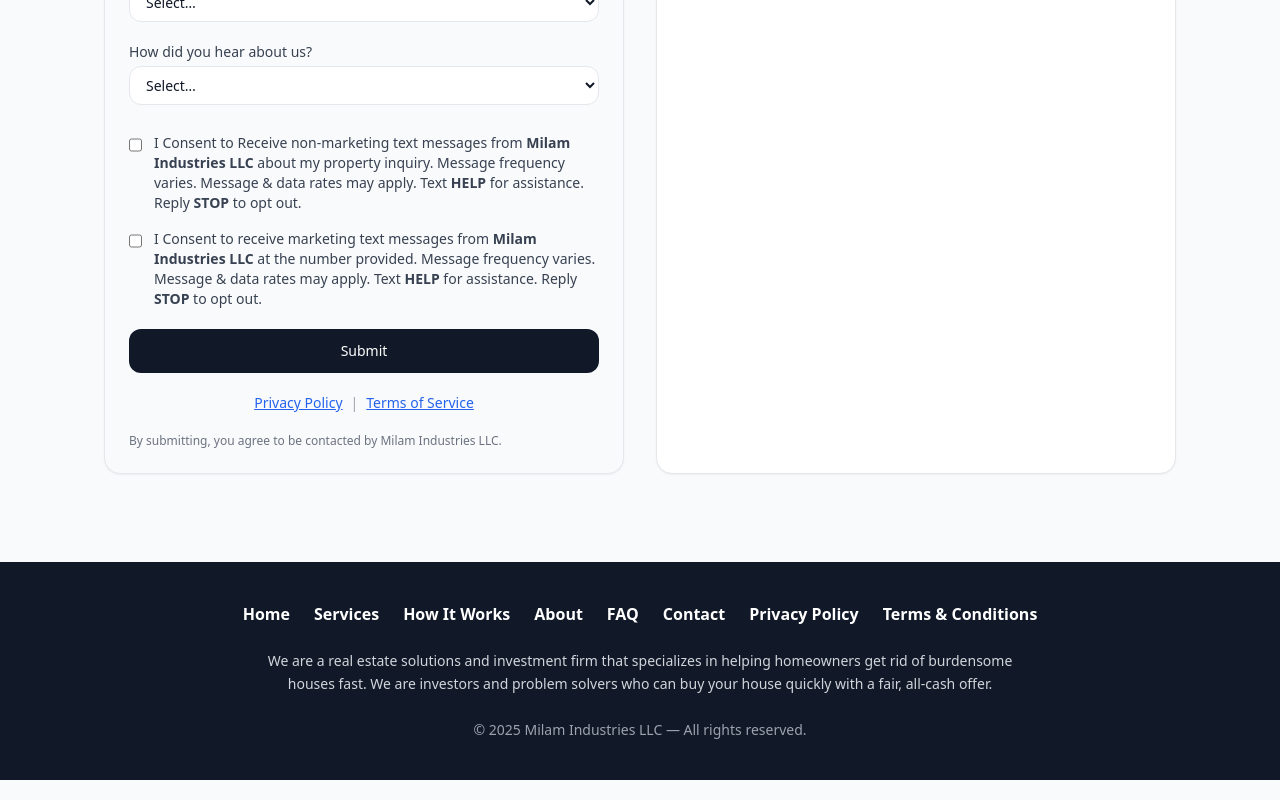
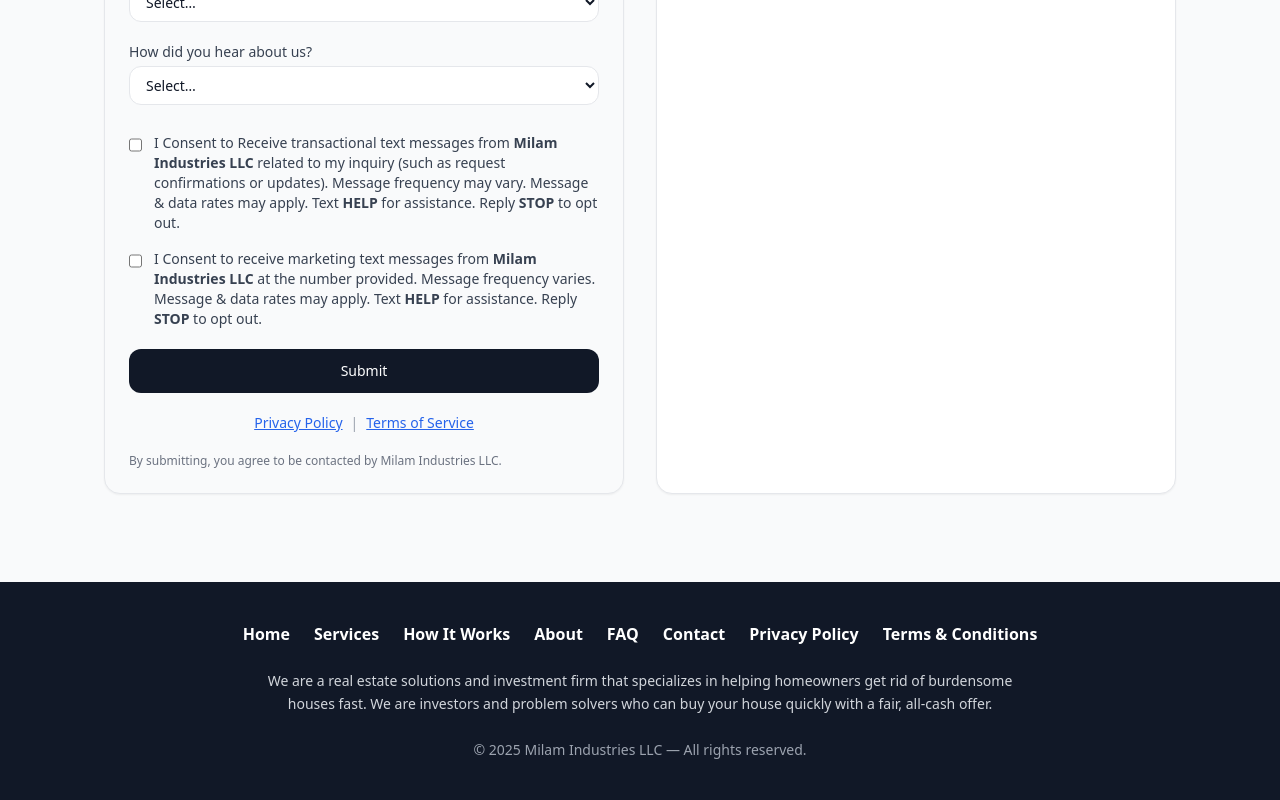
Before and after one commit to milamindustries/milamindustries-site, a Next.js app in the folder milamindustries-site/: page /contact in a window 1280 px wide. Shown: the part 1554-2354 px from the top of the page. Built offline with nearby package versions, Linux system fonts and the light colour scheme.

Commit message:
chore(contact): update transactional SMS consent copy

```diff
--- a/milamindustries-site/app/contact/page.jsx
+++ b/milamindustries-site/app/contact/page.jsx
@@ -218,8 +218,8 @@ export default function ContactPage() {
                 required
               />
               <span>
-                I Consent to Receive non-marketing text messages from <b>Milam Industries LLC</b> about my property inquiry.
-                Message frequency varies. Message &amp; data rates may apply. Text <b>HELP</b> for assistance. Reply <b>STOP</b> to opt out.
+                I Consent to Receive transactional text messages from <b>Milam Industries LLC</b> related to my inquiry (such as request confirmations or updates).
+                Message frequency may vary. Message &amp; data rates may apply. Text <b>HELP</b> for assistance. Reply <b>STOP</b> to opt out.
               </span>
             </label>
 
```
